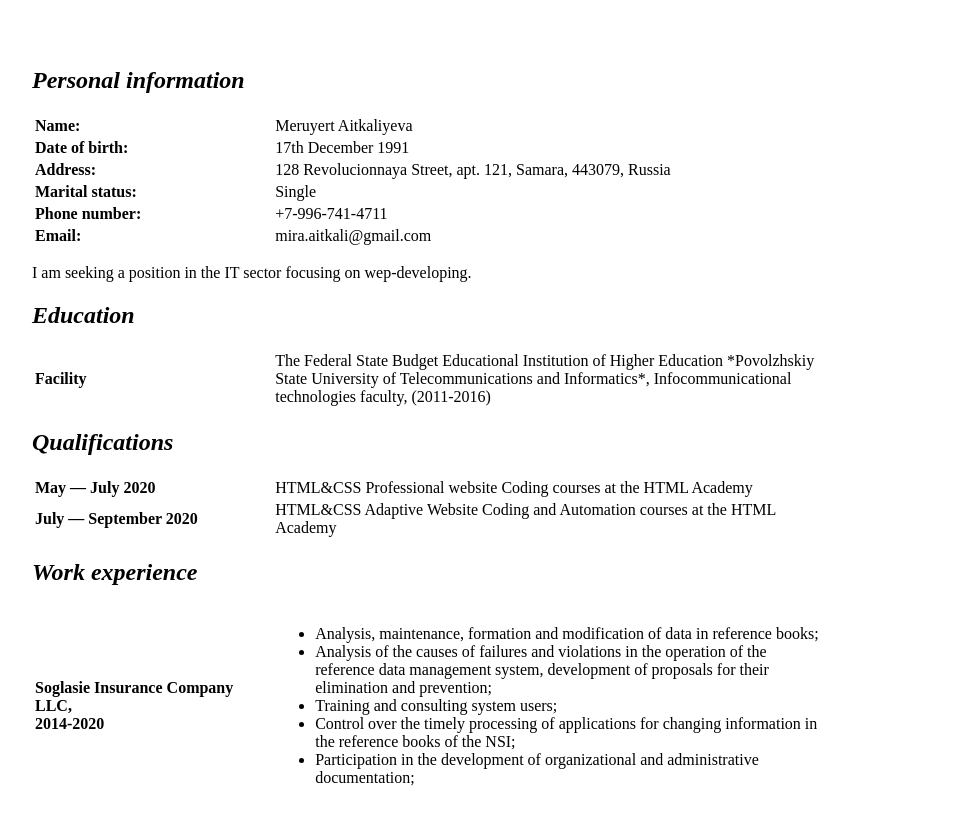
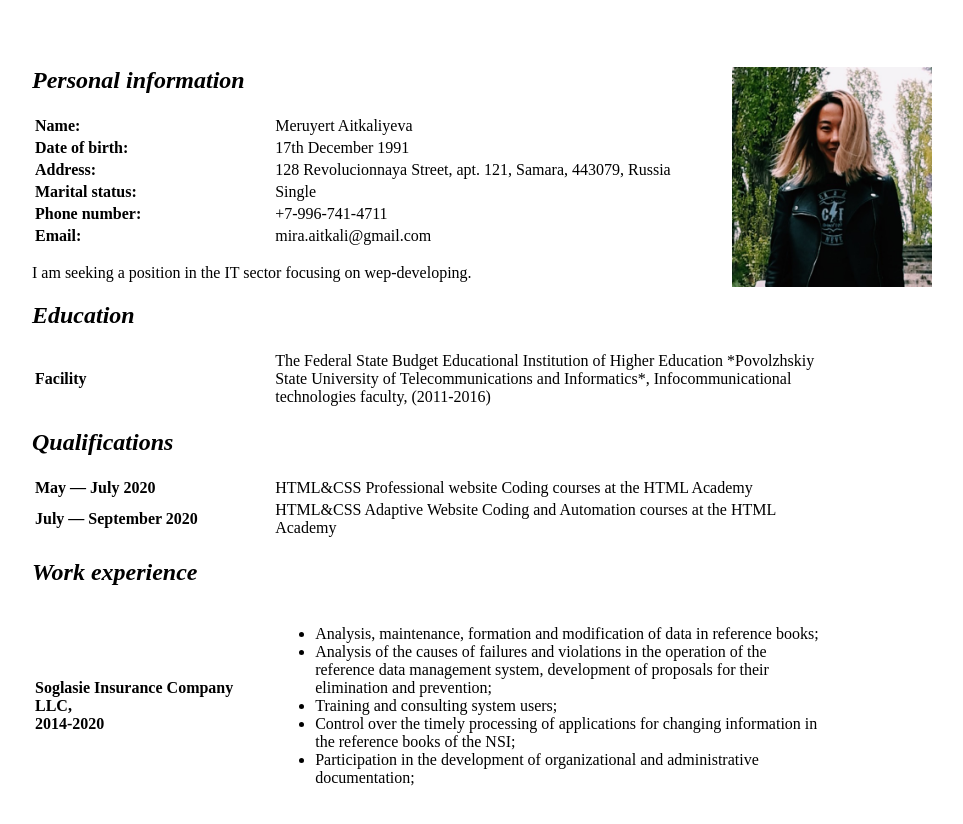
Before and after one commit to meruyertaitkaliyeva/rsschool-cv, a plain HTML site: page index.html in a window 1280 px wide. Shown: the part 90-914 px from the top of the page, without its empty margins (158-1121 px from the left). Drawn offline with Linux system fonts and the light colour scheme.

Commit message:
feat: add image.jpeg

```diff
--- a/index.html
+++ b/index.html
@@ -9,7 +9,8 @@
 <body>
     <div class="container">
         <h1>Resume</h1>
-        <section>
+        <section class="personal">
+            <img src="image.jpeg" width="200" height="220" alt="Meruyert Aitkaliyeva">
             <h2>Personal information</h2>
             <table>
                 <tr>
--- a/style.css
+++ b/style.css
@@ -8,6 +8,7 @@ h1, h2 {
 }
 
 h1 {
+    margin-top: 0;
     margin-bottom: 70px;
 }
 
@@ -24,3 +25,13 @@ th {
 td {
     width: 70%;
 }
+
+.personal {
+    position: relative;
+}
+
+img {
+    position: absolute;
+    top: 0;
+    right: 0;
+}
```
Also changed, not shown: image.jpeg (added).
